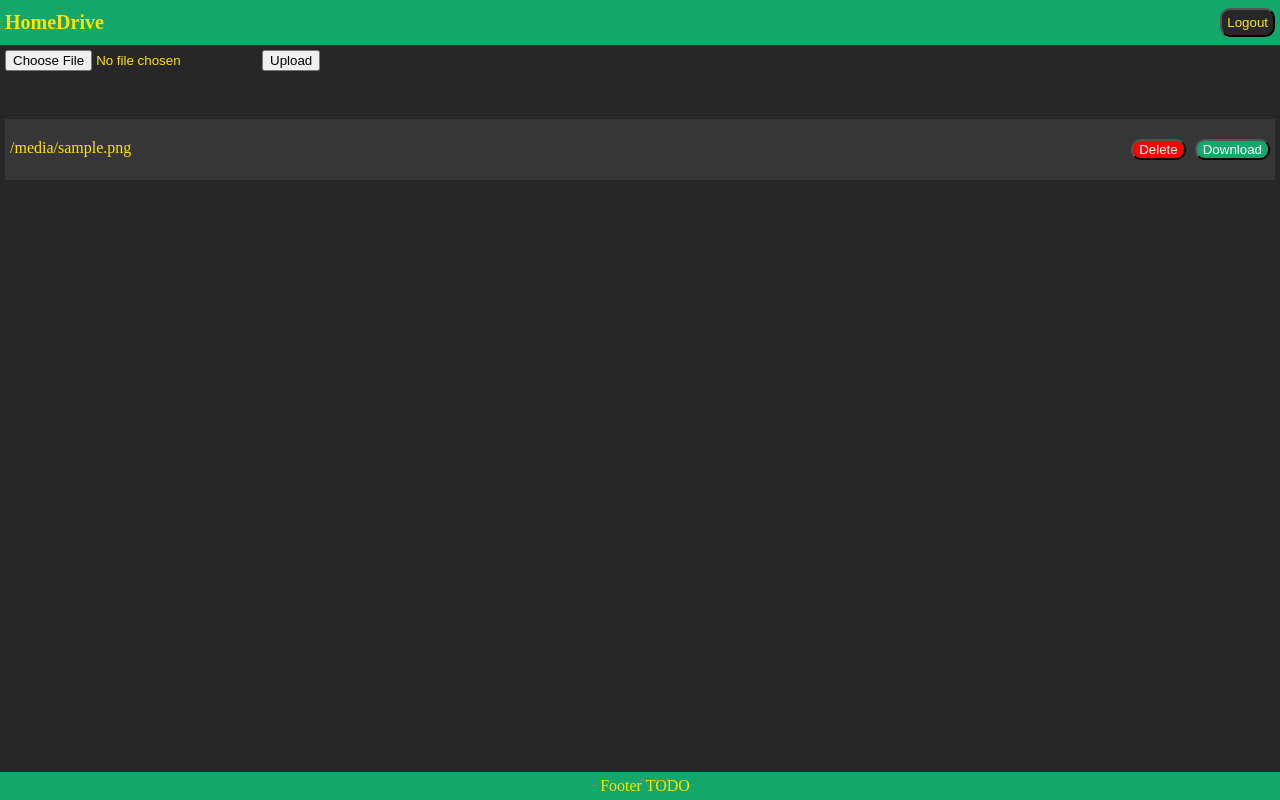
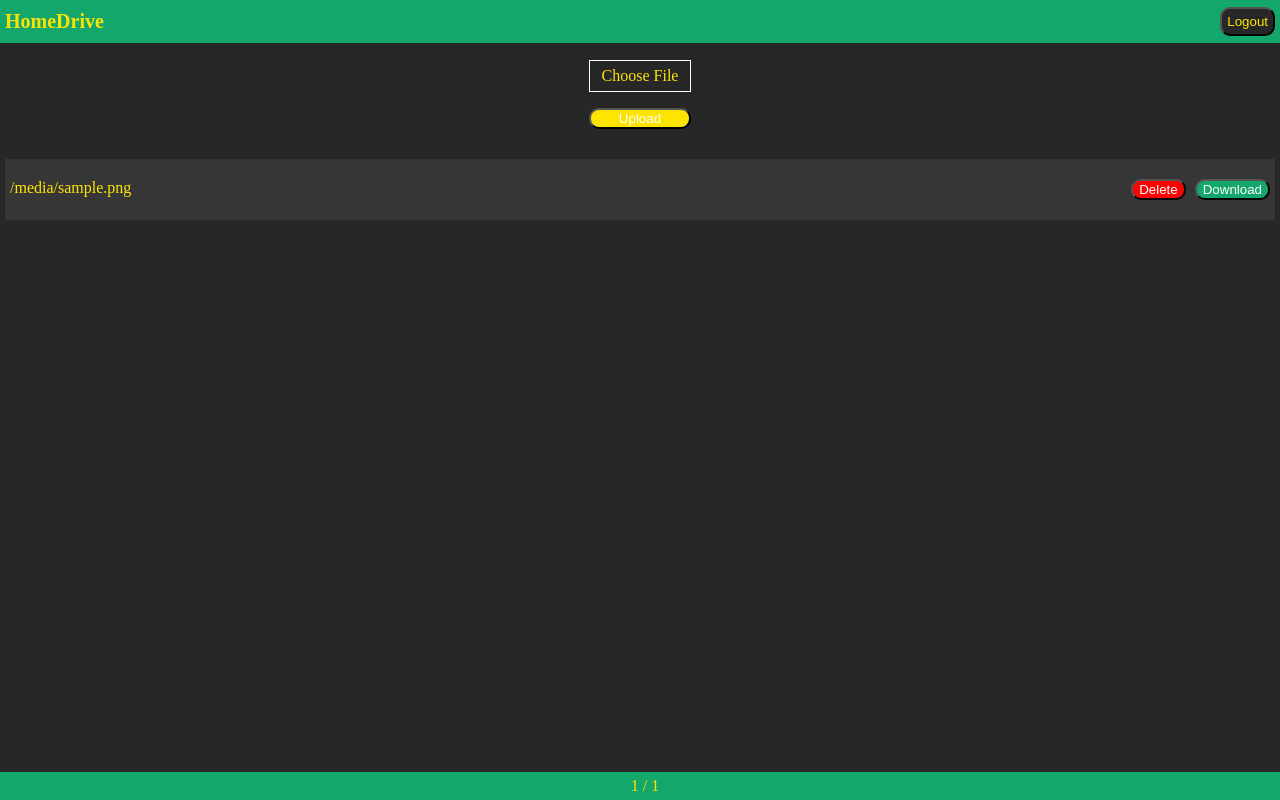
Before and after one commit to zNitche/HomeDrive, a Flask app: template templates/index.html in a window 1280 px wide. Run offline with Flask 2, Linux system fonts and the light colour scheme; the template is opened without the code that fills it: most values are stand-ins (such as "Sample title", 1, 10 or a date in 2020).

Commit message:
Added upload limits and footer

```diff
--- a/config.py
+++ b/config.py
@@ -6,3 +6,4 @@ class Config:
     MAX_UPLOAD_SIZE = 2000  # max uploaded file size in MB
     MAX_FILES_SIZE = 50000000000 # max size of files stored in system in bytes
     FILES_LOCATION = f"{CURRENT_DIR}/files/"
+    TMP_LOCATION = f"{CURRENT_DIR}/tmp/"
--- a/static/main.css
+++ b/static/main.css
@@ -58,7 +58,7 @@ input.login-form-input {
     padding: 8px;
 }
 
-button.login-button {
+.login-content .login-button {
     background-color: #14A76C;
     color: white;
     width: 50%;
@@ -101,14 +101,28 @@ button.login-button {
 
 .upload-container {
     display: flex;
+    text-align: center;
+    max-height: 80px;
+    align-items: center;
     justify-content: center;
-    flex-direction: column;
-    padding: 0 5px;
-    margin-top: 5px;
+    margin-top: 20px;
 }
 
-.upload-container p {
-    text-align: center;
+.upload-container .upload-file {
+    display: none;
+}
+
+.upload-container .upload-file-label {
+    border: 1px solid white;
+    display: inline-block;
+    padding: 6px 12px;
+}
+
+.upload-container .upload-file-button {
+    background-color: #FFE400;
+    color: white;
+    border-radius: 10px;
+    width: 100%;
 }
 
 .item {
@@ -144,3 +158,23 @@ button.login-button {
     text-align: center;
     padding: 5px;
 }
+
+.login-button:hover {
+    background-color: #16905f;
+}
+
+.logout-button:hover {
+    background-color: #313131;
+}
+
+.upload-file-button:hover {
+    background-color: #e0c800;
+}
+
+.delete-button:hover {
+    background-color: #c30202;
+}
+
+.download-button:hover {
+    background-color: #108656;
+}
--- a/templates/index.html
+++ b/templates/index.html
@@ -12,13 +12,14 @@
         <div class="navbar">
             <span class="main-title">HomeDrive</span>
             <form action="/logout" method="POST">
-                <button type="submit">Logout</button>
+                <button class="logout-button" type="submit">Logout</button>
             </form>
         </div>
         <div class="upload-container">
             <form action="/main/upload" method="POST" enctype="multipart/form-data">
-                <input type="file" value="File to be uploaded" id="file-upload" name="file-upload" />
-                <button type="submit">Upload</button>
+                <label for="file-upload" class="upload-file-label">Choose File</label>
+                <input type="file" class="upload-file" value="File to be uploaded" id="file-upload" name="file-upload" />
+                <p><button class="upload-file-button" type="submit">Upload</button></p>
             </form>
             <p>{{message}}</p>
         </div>
@@ -39,7 +40,7 @@
             </form>
         </div>
         <div class="footer">
-            Footer TODO
+            {{current_size}} / {{max_size}}
         </div>
     </div>
 </body>
```
Also changed, not shown: Utils.py (added, +9 -0 lines), routes/content.py (+16 -3 lines), 3 other files.
